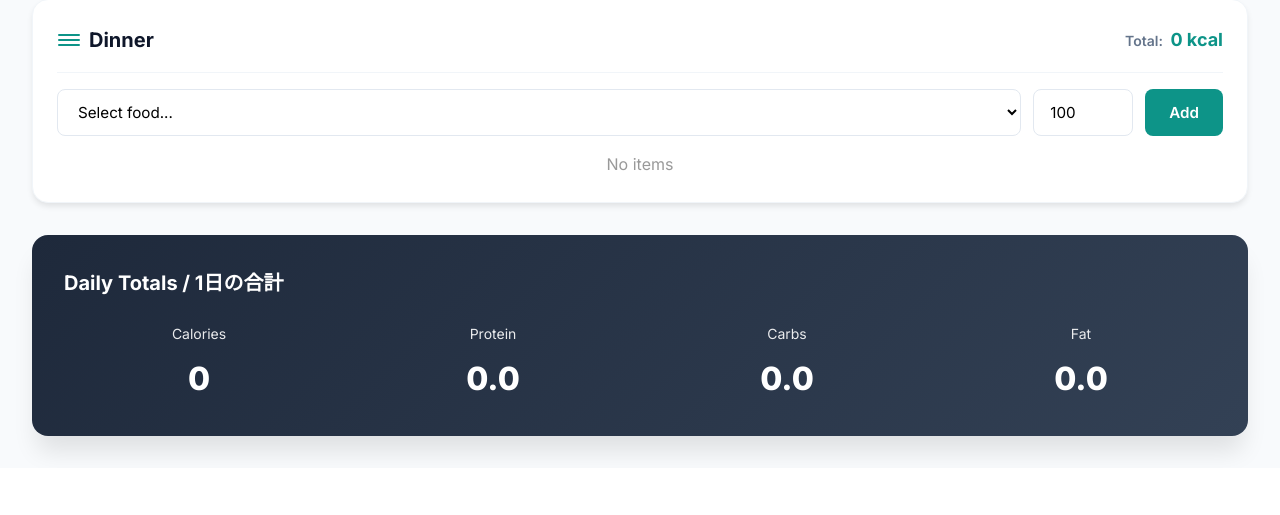
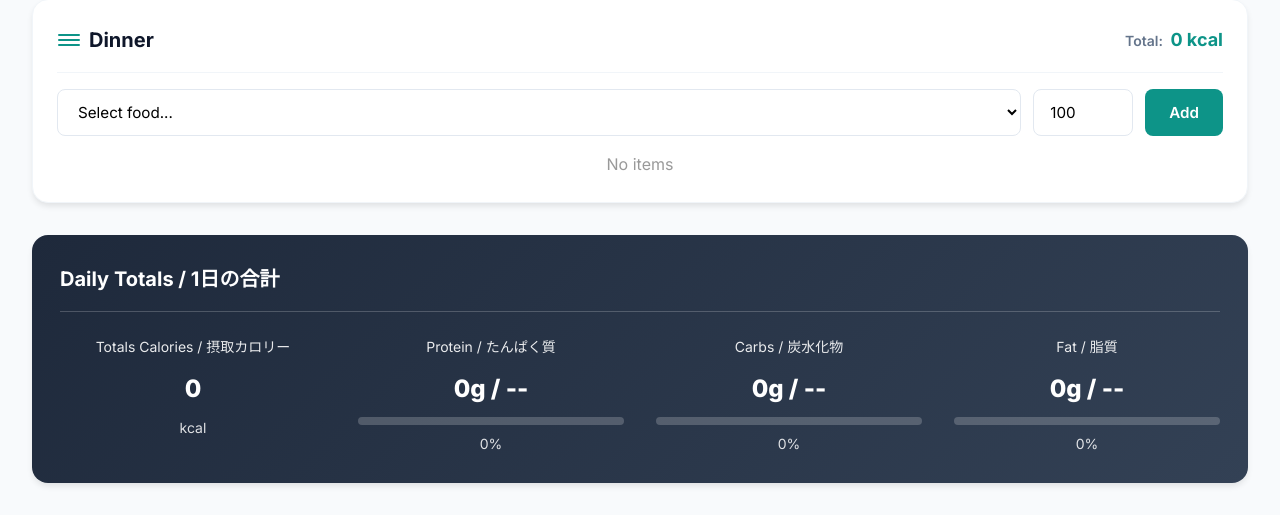
Before and after one commit to LeTuan98/GymXcel, a PHP site: page / in a window 1280 px wide. Shown: the part 1031-1546 px from the top of the page. Before the commit the page ends 1491 px from the top, so only its background shows below. Run offline with PHP 8.4, Linux system fonts and the light colour scheme; the visitor is signed in with stand-in values (Sample User, id 1); data that the repository does not hold is empty.

Commit message:
them thaanh tieng trinh cho tung muc nho

```diff
--- a/css/dashboard.css
+++ b/css/dashboard.css
@@ -344,3 +344,83 @@
 .amount-input.saving {
   border-color: orange;
 }
+
+.macros-card {
+  grid-column: 1 / -1;
+  background: linear-gradient(135deg, var(--secondary) 0%, var(--secondary-light) 100%);
+  color: white;
+  border: none;
+}
+
+.macros-grid {
+  display: grid;
+  grid-template-columns: repeat(auto-fit, minmax(200px, 1fr));
+  gap: 2rem;
+  margin-top: 1.5rem;
+}
+
+.macro-item {
+  text-align: center;
+}
+
+.macro-label {
+  font-size: 0.875rem;
+  opacity: 0.9;
+  margin-bottom: 0.75rem;
+}
+
+.macro-value {
+  font-size: 1.5rem;
+  font-weight: 800;
+  margin-bottom: 0.5rem;
+}
+
+.macro-bar {
+  width: 100%;
+  height: 0.5rem;
+  background: rgba(255, 255, 255, 0.2);
+  border-radius: 9999px;
+  overflow: hidden;
+}
+
+.macro-bar-fill {
+  height: 100%;
+  border-radius: 9999px;
+  transition: width 0.5s cubic-bezier(0.4, 0, 0.2, 1);
+}
+
+.macro-bar-fill.protein {
+  background: #ef4444;
+}
+
+.macro-bar-fill.carbs {
+  background: #f59e0b;
+}
+
+.macro-bar-fill.fat {
+  background: #8b5cf6;
+}
+
+.macro-percentage {
+  font-size: 0.875rem;
+  opacity: 0.85;
+  margin-top: 0.5rem;
+}
+
+@media (max-width: 768px) {
+  .profile-container {
+    grid-template-columns: 1fr;
+  }
+
+  .goals-section {
+    grid-column: 1;
+  }
+
+  .macros-card {
+    grid-column: 1;
+  }
+
+  .stat-result-value {
+    font-size: 1.75rem;
+  }
+}
--- a/index.php
+++ b/index.php
@@ -144,7 +144,7 @@ if (!isset($_SESSION['user_id'])) {
       </div>
     </div>
 
-    <div class="totals-card">
+    <!-- <div class="totals-card">
       <h2 class="card-title mb-3" style="color: white;">Daily Totals / 1日の合計</h2>
       <div class="totals-grid">
         <div class="total-item">
@@ -164,7 +164,49 @@ if (!isset($_SESSION['user_id'])) {
           <div class="total-value" id="totalFat">0<span class="total-unit">g</span></div>
         </div>
       </div>
-    </div>
+    </div> -->
+
+    <div class="card macros-card" id="macrosCard">
+        <div class="card-header" style="border-color: rgba(255, 255, 255, 0.2);">
+          <h2 class="card-title" style="color: white;">Daily Totals / 1日の合計</h2>
+          <!-- <p class="card-subtitle" style="color: rgba(255, 255, 255, 0.85);"><span id="selectedGoalText"></span></p> -->
+        </div>
+
+        <div class="macros-grid">
+          <div class="macro-item">
+            <div class="macro-label">Totals Calories / 摂取カロリー</div>
+            <div class="macro-value" id="goalCalories">--</div>
+            <div class="macro-percentage">kcal</div>
+          </div>
+
+          <div class="macro-item">
+            <div class="macro-label">Protein / たんぱく質</div>
+            <div class="macro-value" ><span id="proteinValue">--</span> / <span id="proteinGoal">--</span></div>
+            <div class="macro-bar">
+              <div class="progress-fill protein" id="proteinBar" style="width: 0%"></div>
+            </div>
+            <div class="macro-percentage" id="proteinPercent">--</div>
+          </div>
+
+          <div class="macro-item">
+            <div class="macro-label">Carbs / 炭水化物</div>
+            <div class="macro-value" ><span id="carbsValue">--</span> / <span id="carbsGoal">--</span></div>
+            <div class="macro-bar">
+              <div class="progress-fill carbs" id="carbsBar" style="width: 0%"></div>
+            </div>
+            <div class="macro-percentage" id="carbsPercent">--</div>
+          </div>
+
+          <div class="macro-item">
+            <div class="macro-label">Fat / 脂質</div>
+            <div class="macro-value" ><span id="fatValue">--</span> / <span id="fatGoal">--</span></div>
+            <div class="macro-bar">
+              <div class="progress-fill fat" id="fatBar" style="width: 0%"></div>
+            </div>
+            <div class="macro-percentage" id="fatPercent">--</div>
+          </div>
+        </div>
+      </div>
   </div>
 
   <script src="js/data.js"></script>
--- a/js/app.js
+++ b/js/app.js
@@ -3,6 +3,13 @@ const AppState = {
   goal: null,
   dailyTarget: 2000,
 };
+
+const macros = {
+  protein: null,
+  carbs: null,
+  fat: null
+};
+
 let ProfileData = {
   height: null,
   weight: null,
@@ -67,8 +74,14 @@ async function initProfile() {
         AppState.dailyTarget = Math.round(Metrics.tdee);
       }
     }
-    // console.log(AppState);
+
     document.getElementById('targetCalories').textContent = AppState.dailyTarget;
+    if (macros.protein){
+      document.getElementById('proteinGoal').textContent = macros.protein + "g";
+      document.getElementById('carbsGoal').textContent = macros.carbs + "g";
+      document.getElementById('fatGoal').textContent = macros.fat + "g";
+    };
+
   } catch (e) {
     console.error('Init profile error', e);
   }
@@ -178,6 +191,14 @@ function calculateGoal(goal) {
       fatPercent = 30;
   }
   AppState.dailyTarget = dailyTarget;
+  const proteinGrams = Math.round((dailyTarget * proteinPercent / 100) / 4);
+  const carbsGrams = Math.round((dailyTarget * carbsPercent / 100) / 4);
+  const fatGrams = Math.round((dailyTarget * fatPercent / 100) / 9);
+
+  macros.protein = proteinGrams;
+  macros.carbs = carbsGrams;
+  macros.fat = fatGrams;
+
 }
 
 function formatDate(dateString) {
--- a/js/dashboard.js
+++ b/js/dashboard.js
@@ -297,13 +297,18 @@ function updateCalorieOverview() {
   // ===== OVERVIEW =====
   document.getElementById('consumedCalories').textContent = Math.round(totals.calories);
   document.getElementById('remainingCalories').textContent =
-    Math.max(0, AppState.dailyTarget - totals.calories);
+    Math.max(0, Math.round(AppState.dailyTarget - totals.calories));
 
   // ===== TOTALS =====
-  document.getElementById('totalCalories').textContent = Math.round(totals.calories);
-  document.getElementById('totalProtein').textContent = totals.protein.toFixed(1);
-  document.getElementById('totalCarbs').textContent   = totals.carbs.toFixed(1);
-  document.getElementById('totalFat').textContent     = totals.fat.toFixed(1);
+  // document.getElementById('totalCalories').textContent = Math.round(totals.calories);
+  // document.getElementById('totalProtein').textContent = totals.protein.toFixed(1);
+  // document.getElementById('totalCarbs').textContent   = totals.carbs.toFixed(1);
+  // document.getElementById('totalFat').textContent     = totals.fat.toFixed(1);
+
+  document.getElementById('goalCalories').textContent = Math.round(totals.calories);
+  document.getElementById('proteinValue').textContent = Math.round(totals.protein) + 'g';
+  document.getElementById('carbsValue').textContent   = Math.round(totals.carbs) + 'g';
+  document.getElementById('fatValue').textContent     = Math.round(totals.fat) + 'g';
 
   // ===== PROGRESS =====
   const progress = AppState.dailyTarget > 0
@@ -312,6 +317,24 @@ function updateCalorieOverview() {
 
   document.getElementById('progressFill').style.width = `${progress}%`;
   document.getElementById('progressPercent').textContent = `${Math.round(progress)}%`;
+//
+  const progressProtein = macros.protein
+    ? ((totals.protein / macros.protein) * 100)
+    : 0;
+  document.getElementById('proteinBar').style.width = `${Math.min(100,progressProtein)}%`;
+  document.getElementById('proteinPercent').textContent = `${Math.round(progressProtein)}%`;
+//
+  const progressCarbs = macros.carbs
+    ? ((totals.carbs / macros.carbs) * 100)
+    : 0;
+  document.getElementById('carbsBar').style.width = `${Math.min(100,progressCarbs)}%`;
+  document.getElementById('carbsPercent').textContent = `${Math.round(progressCarbs)}%`;
+//
+  const progressFat = macros.fat
+    ? ((totals.fat / macros.fat) * 100)
+    : 0;
+  document.getElementById('fatBar').style.width = `${Math.min(100,progressFat)}%`;
+  document.getElementById('fatPercent').textContent = `${Math.round(progressFat)}%`;
 }
 
 
```
